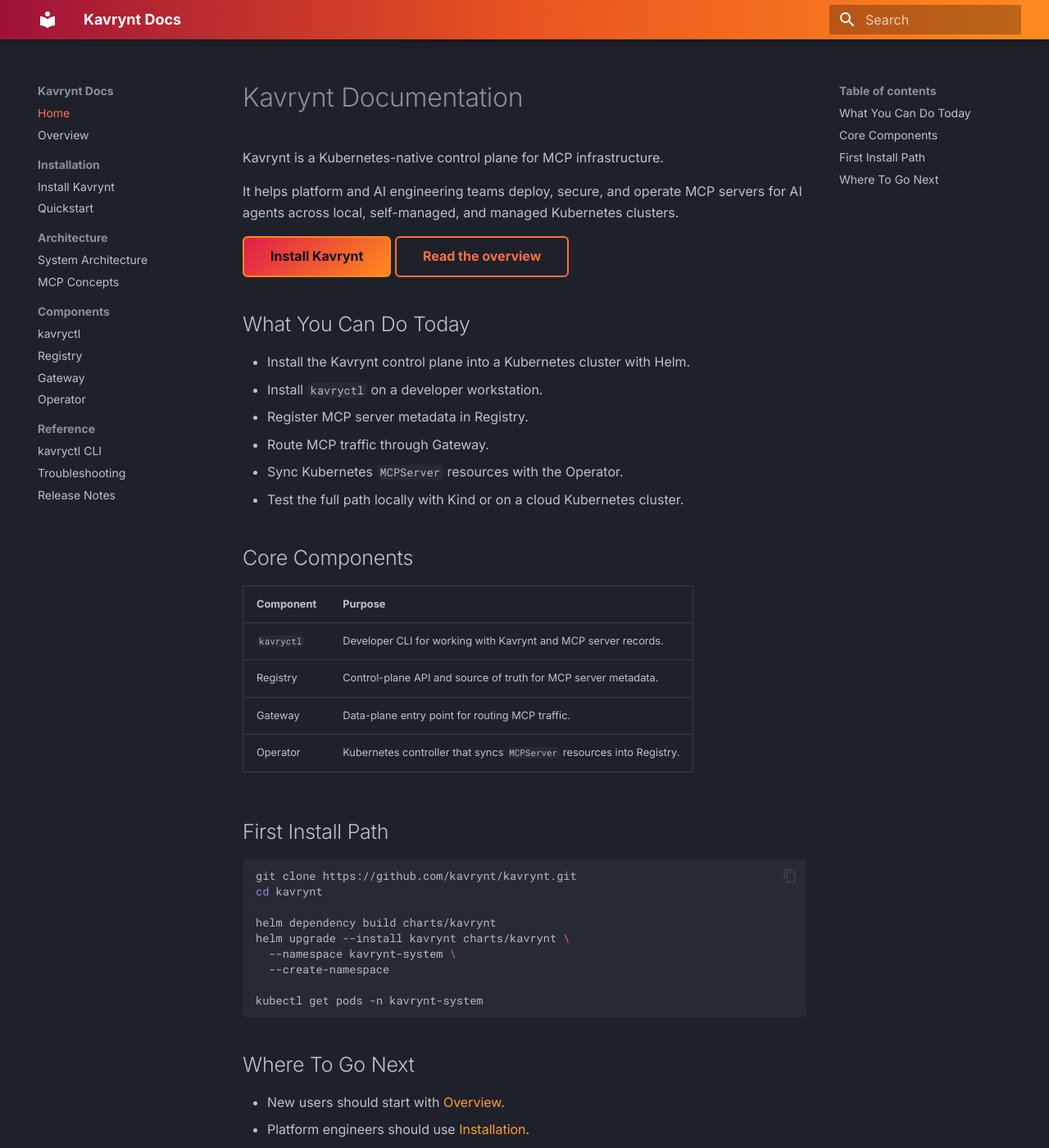
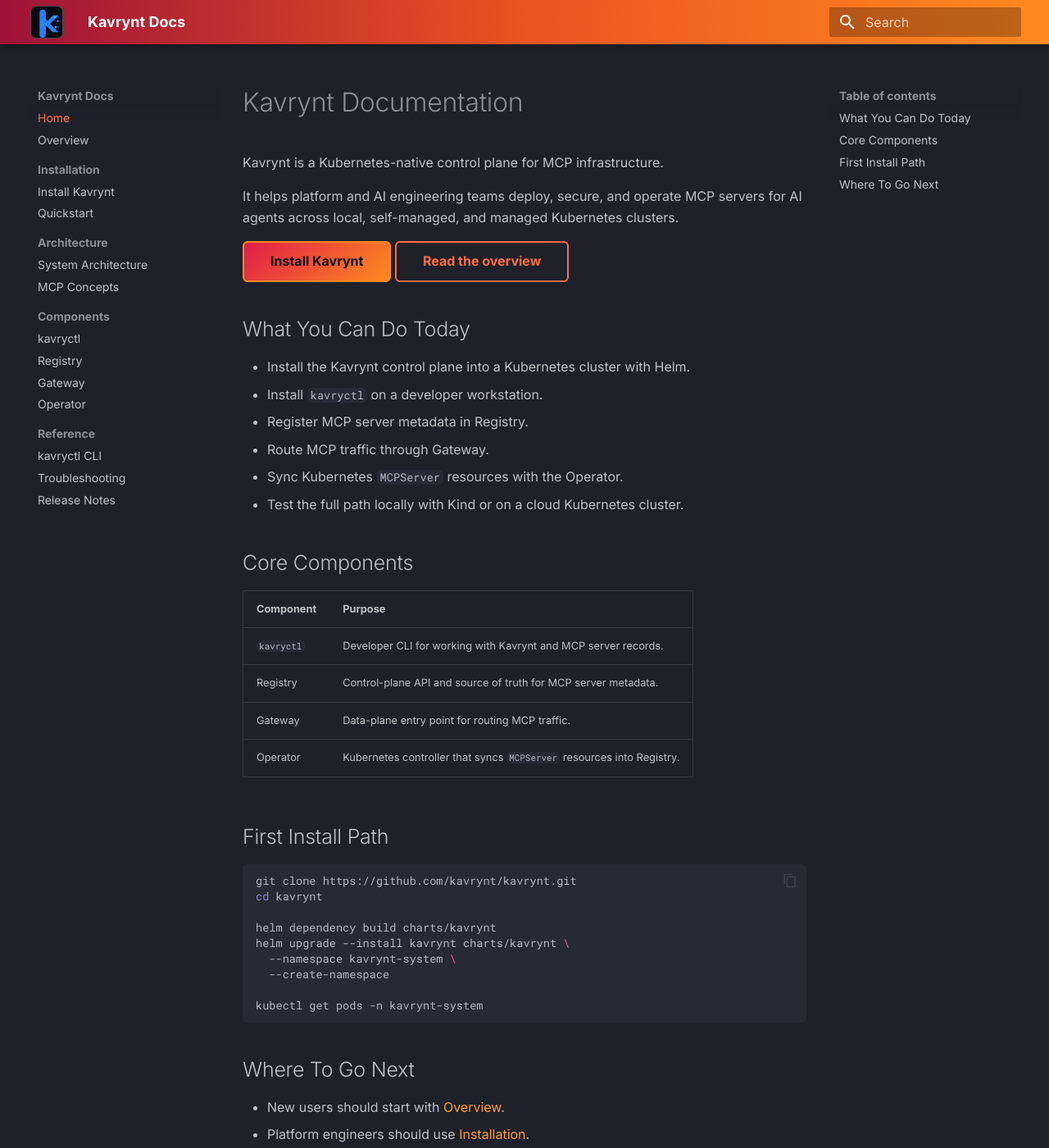
Before and after one commit to kavrynt/product-docs, an MkDocs documentation site: the page built from docs/index.md, in a window 1280 px wide and 1400 px high. Shown: the whole window at 82% size. Built offline with MkDocs 1.6.1 and Material for MkDocs 9.7.7, drawn with Linux system fonts in a browser that asks for light colours.

Commit message:
Use Kavrynt logo in docs header

```diff
--- a/docs/assets/stylesheets/extra.css
+++ b/docs/assets/stylesheets/extra.css
@@ -6,6 +6,20 @@
 .md-header,
 .md-tabs {
   background: linear-gradient(90deg, #9f1239, #e95420, #ff8a1f);
+}
+
+.md-header__button.md-logo {
+  margin: 0.2rem 0.35rem 0.2rem 0;
+  padding: 0.15rem;
+}
+
+.md-header__button.md-logo img,
+.md-header__button.md-logo svg {
+  width: 2rem;
+  height: 2rem;
+  border: 1px solid rgba(255, 255, 255, 0.25);
+  border-radius: 7px;
+  background: #080a10;
 }
 
 /* Keep repository access in the footer without crowding the search header. */
--- a/mkdocs.yml
+++ b/mkdocs.yml
@@ -4,6 +4,8 @@
 theme:
   name: material
   custom_dir: docs/overrides
+  logo: assets/images/kavrynt-logo.svg
+  favicon: assets/images/kavrynt-logo.svg
   language: en
   features:
     - navigation.sections
```
Also changed, not shown: docs/assets/images/kavrynt-logo.svg (added).
